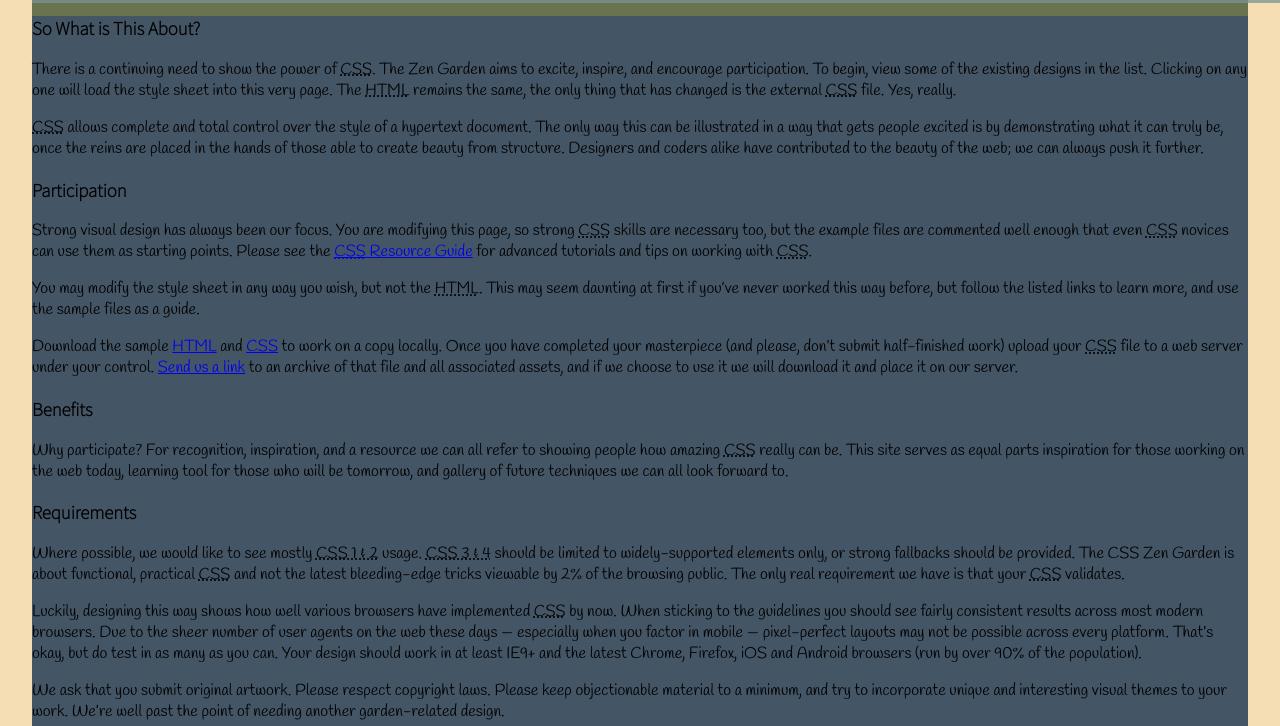
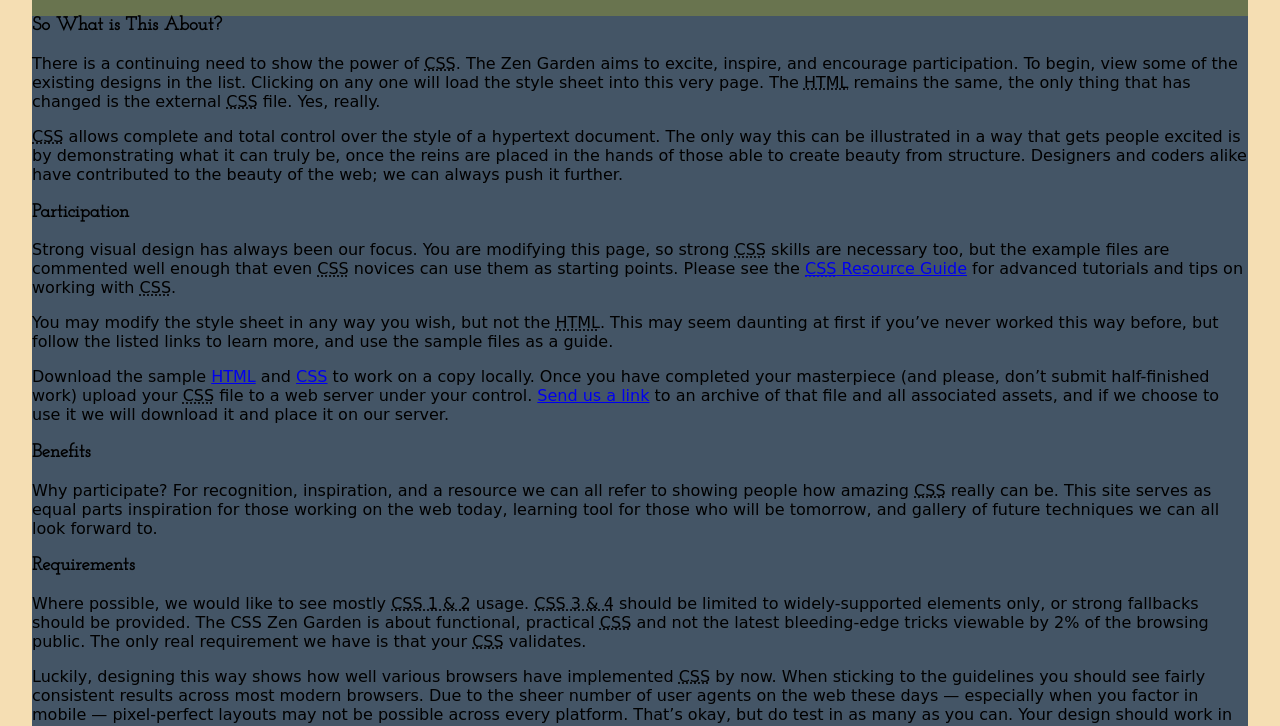
Before and after one commit to charlenegray/css-zen-garden, a plain HTML site: page index.html in a window 1280 px wide. Shown: the part 275-1001 px from the top of the page. Drawn offline with Linux system fonts and the light colour scheme.

Commit message:
Changed to the font I want to use in the website
-Open sans condensed
-Open sans condensed light
-Josefin Slab

```diff
--- a/style.css
+++ b/style.css
@@ -1,6 +1,5 @@
 /* Global */
-@import url('https://fonts.googleapis.com/css?family=Handlee');
-@import url('https://fonts.googleapis.com/css?family=Assistant:200');
+@import url('https://fonts.googleapis.com/css?family=Josefin+Slab|Open+Sans|Open+Sans+Condensed:300');
 
 body {
     background: wheat;
@@ -10,7 +9,9 @@ body {
 
 /* Typography */
 h1, h2, h3, h4, h5, h6 {
-    font-family: 'Assistant', sans-serif;
+font-family: 'Open Sans Condensed', sans-serif;
+font-family: 'Open Sans', sans-serif;
+font-family: 'Josefin Slab', serif;
 }
 
 h1 {
```
